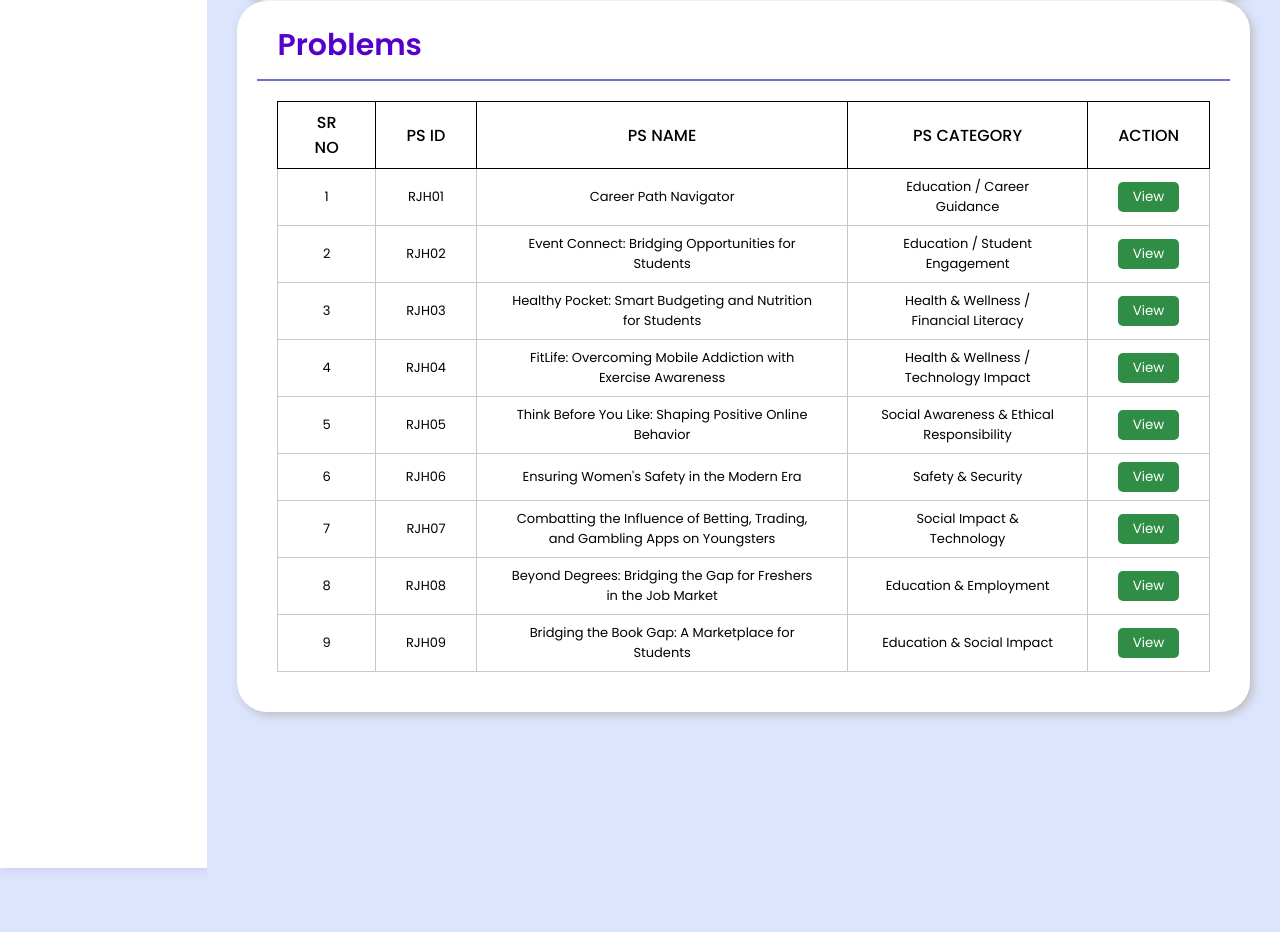
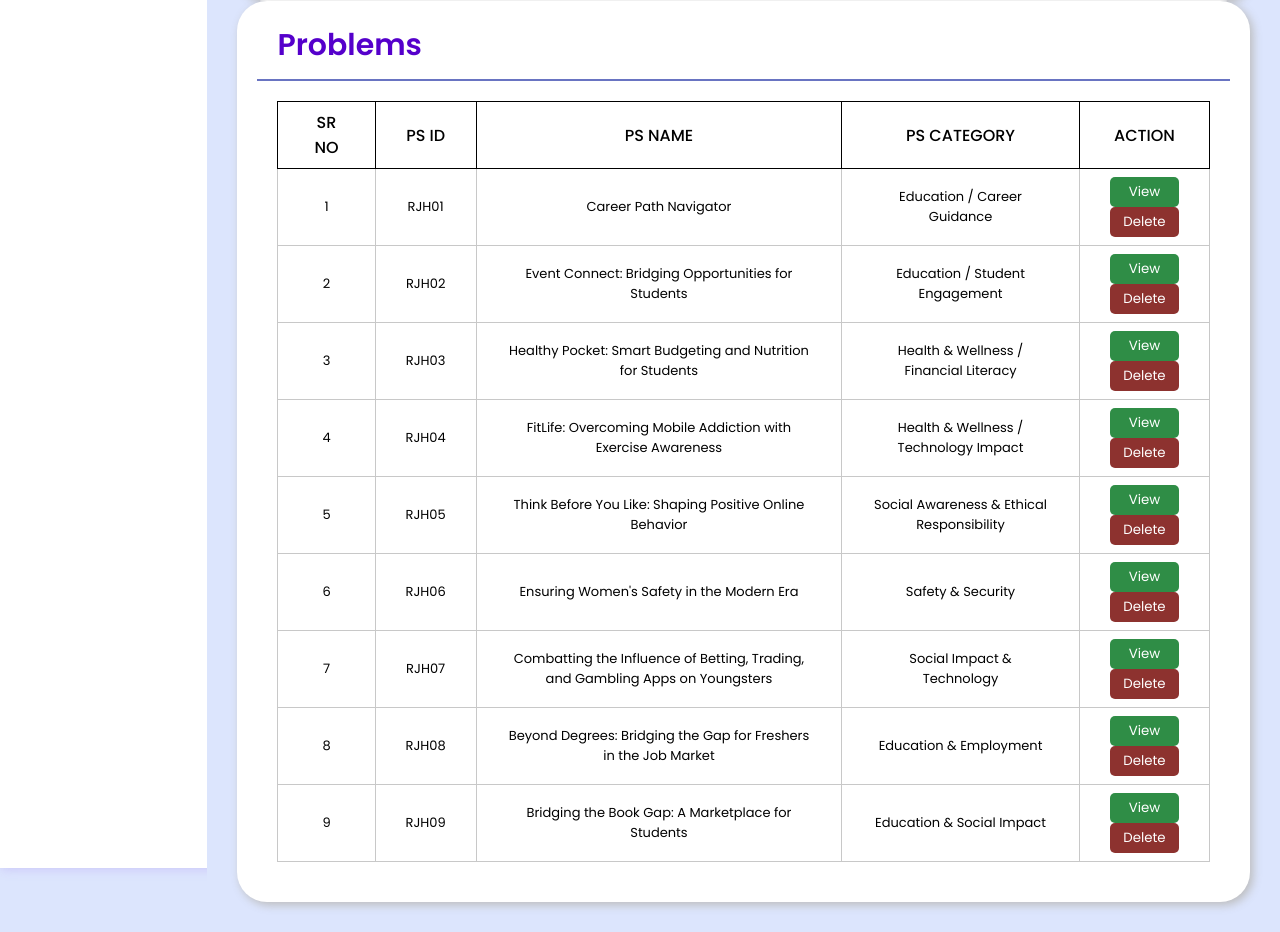
Before and after one commit to Abdul0925/Hackathon-Website, a PHP site: page /phpmail/admin_problem_statements.php in a window 1280 px wide. Shown: the part 560-1492 px from the top of the page. Run offline with PHP 8.4, Linux system fonts and the light colour scheme; the visitor is signed in with stand-in values (Sample User, id 1); data comes from the database, SQL or seed files in the repository.

Commit message:
Delete PS Functionality

```diff
--- a/admin_problem_statements.php
+++ b/admin_problem_statements.php
@@ -123,6 +123,26 @@ $teamName = mysqli_query($conn, "SELECT DISTINCT team_name FROM all_team_members
         .view-btn:active {
             box-shadow: 2px 2px 5px #fc894d;
             background-color: rgb(47, 141, 70);
+            /* color: white; */
+        }
+
+        .delete-btn {
+            color: white;
+            width: 100%;
+            height: 30px;
+            background-color: rgb(141, 50, 47);
+            border-radius: 5px;
+            border: none;
+        }
+
+        .delete-btn:hover {
+            background-color: rgb(91, 31, 31);
+            color: white;
+        }
+
+        .delete-btn:active {
+            box-shadow: 2px 2px 5pxrgb(252, 77, 77);
+            background-color: rgb(181, 1, 1);
             /* color: white; */
         }
 
@@ -303,7 +323,10 @@ $teamName = mysqli_query($conn, "SELECT DISTINCT team_name FROM all_team_members
                                         echo "<td>" . $row['ps_id'] . "</td>";
                                         echo "<td>" . $row['ps_name'] . "</td>";
                                         echo "<td>" . $row['ps_category'] . "</td>";
-                                        echo '<td><button class="view-btn" onclick="openPopup(this)" data-id="' . $row['ps_id'] . '">View</button></td>';
+                                        echo '<td>
+                                                <button class="view-btn" onclick="openPopup(this)" data-id="' . $row['ps_id'] . '">View</button>
+                                                <button class="delete-btn" onclick="deletePs(this)" data-id="' . $row['ps_id'] . '">Delete</button>
+                                            </td>';
                                         echo "</tr>";
 
                                         // Modal for each problem statement
@@ -377,7 +400,7 @@ $teamName = mysqli_query($conn, "SELECT DISTINCT team_name FROM all_team_members
 
         function openPopup(button) {
             const dataId = button.getAttribute('data-id'); // Get the data-id value
-            console.log('Data ID:', dataId); // Log it to verify
+
             const popup = document.getElementById(dataId); // Get the popup element by ID
             if (popup) {
                 popup.classList.add("open-popup"); // Add the class to open the popup
@@ -391,6 +414,37 @@ $teamName = mysqli_query($conn, "SELECT DISTINCT team_name FROM all_team_members
             const popup = document.getElementById(dataId); // Get the popup element by ID
             popup.classList.remove("open-popup")
         }
+
+        function deletePs(button) {
+            const psId = button.getAttribute("data-id");
+
+            if (confirm("Are you sure you want to delete this problem statement?")) {
+                fetch("delete_ps.php", {
+                        method: "POST",
+                        headers: {
+                            "Content-Type": "application/x-www-form-urlencoded",
+                        },
+                        body: `ps_id=${encodeURIComponent(psId)}`,
+                    })
+                    .then(response => response.json())
+                    .then(data => {
+                        if (data.status === "success") {
+                            alert(data.message);
+                            // Remove the row from the table
+                            const row = button.closest("tr");
+                            if (row) {
+                                row.remove();
+                            }
+                        } else {
+                            alert(data.message);
+                        }
+                    })
+                    .catch(error => {
+                        console.error("Error:", error);
+                        alert("An error occurred while deleting the problem statement.");
+                    });
+            }
+        }
     </script>
 </body>
 
```
Also changed, not shown: delete_ps.php (added, +22 -0 lines).
